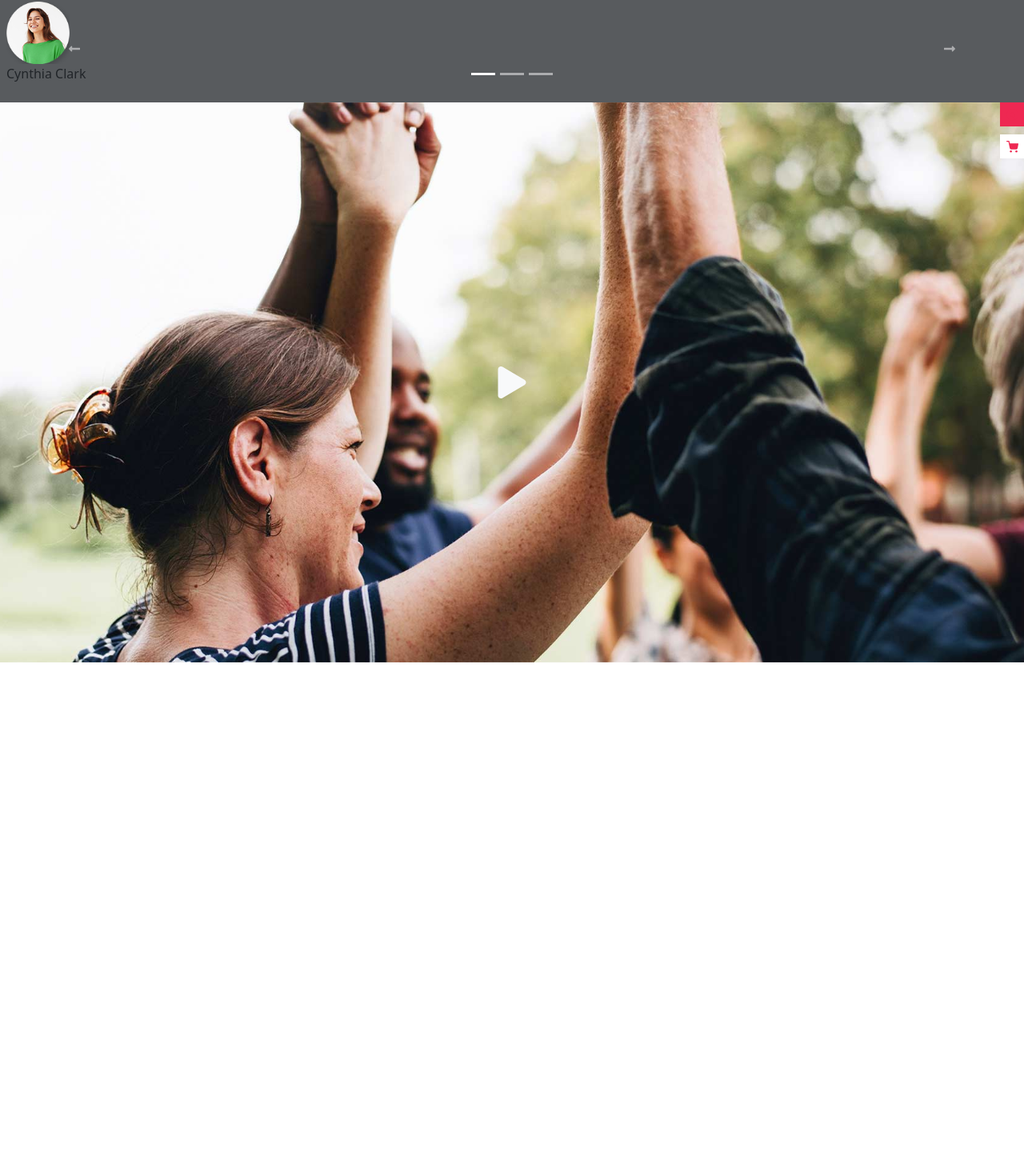
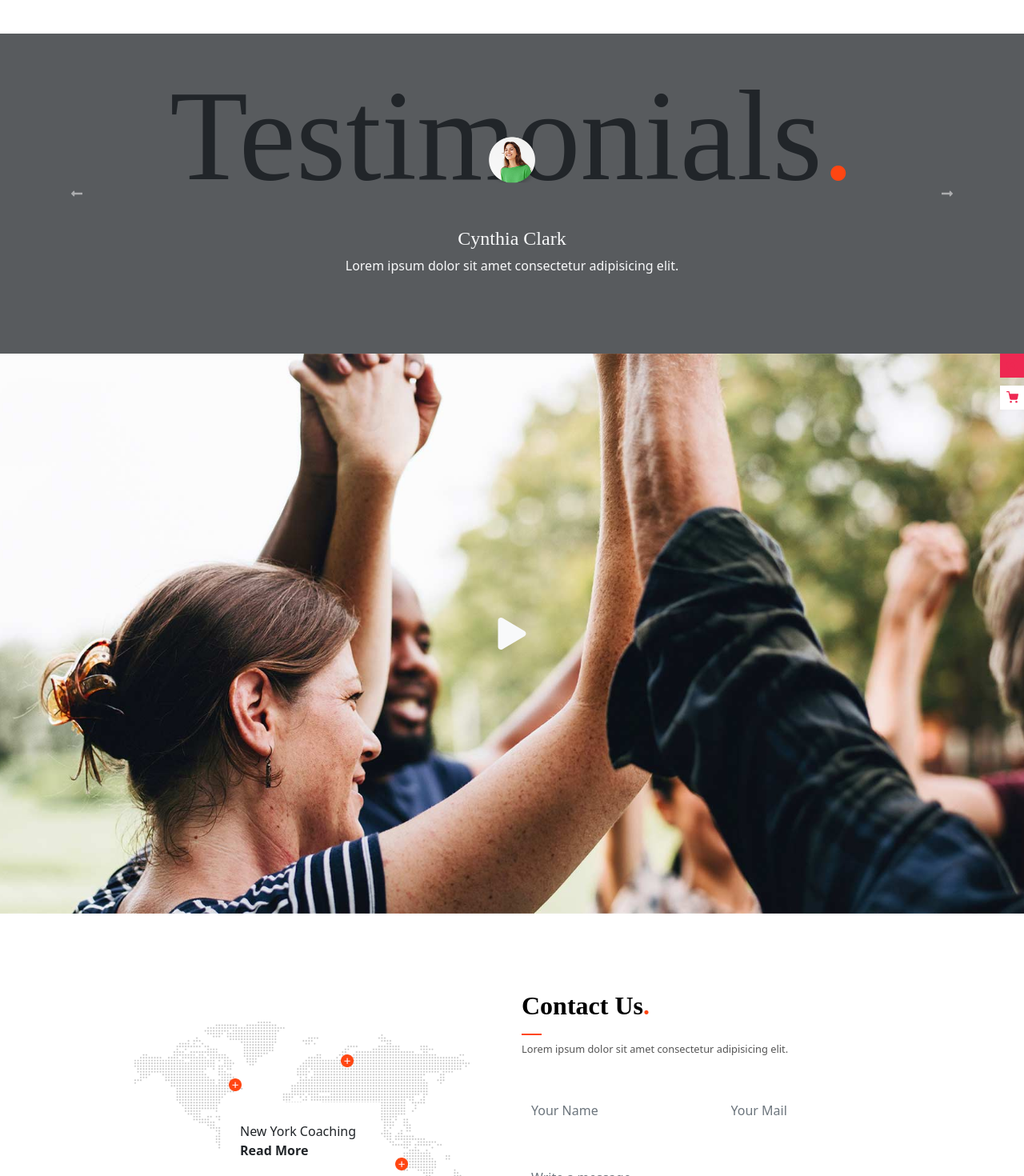
Before and after one commit to Maccio92/proj-html-vuejs, a Vue app: page / in a window 1280 px wide. Shown: the part 4077-5547 px from the top of the page at 80% size. Before the commit the page ends 4905 px from the top, so only its background shows below. Built offline with nearby package versions, Linux system fonts and the light colour scheme; the HTML template or start-up script is replaced by a standard one.

Commit message:
add contact section

```diff
--- a/src/components/Main.vue
+++ b/src/components/Main.vue
@@ -216,7 +216,7 @@
         </div>
     </div>
     <!-- Sezione News -->
-<div class="container mt-5 bg-image-sx">
+<div class="container my-5 bg-image-sx">
     <div class="row row-cols-10">
         <div class="container-80 d-flex flex-column align-items-center">
             <h2 class="section-title m-0">Latest News<span class="point">.</span></h2>
@@ -293,34 +293,21 @@
     </div>
 </div>
     <!-- Sezione Testimonianze   -->
-    <div class="container-fluid bg-dark p-2 bg-opacity-75">
+    <div class="container-fluid bg-dark p-2 bg-opacity-75 height-300 position-relative">
+        <p class="testimonial float">Testimonials<span class="point">.</span></p>
         <div class="row">
-            <div id="carouselExampleIndicators" class="carousel slide" data-bs-interval="false">
-                <div class="carousel-indicators">
-                    <button type="button" data-bs-target="#carouselExampleIndicators" data-bs-slide-to="0" class="active" aria-current="true" aria-label="Slide 1"></button>
-                    <button type="button" data-bs-target="#carouselExampleIndicators" data-bs-slide-to="1" aria-label="Slide 2"></button>
-                    <button type="button" data-bs-target="#carouselExampleIndicators" data-bs-slide-to="2" aria-label="Slide 3"></button>
-                </div>
-                <div class="carousel-inner">
-                    <div class="carousel-item w-25 active">
-                        <img src="../assets/img/h3-img-04.png" class="d-block w-25" alt="...">
-                        <p>Cynthia Clark</p>
-                    </div>
-                    <div class="carousel-item w-25">
-                        <img src="../assets/img/h3-img-07.png" class="d-block w-25" alt="...">
-                    </div>
-                    <div class="carousel-item w-25">
-                        <img src="../assets/img/h3-img-08.png" class="d-block w-25" alt="...">
-                    </div>
-                </div>
-                <button class="carousel-control-prev" type="button" data-bs-target="#carouselExampleIndicators" data-bs-slide="prev">
-                    <span class="fas fa-long-arrow-alt-left carousel-control-prev-icon" aria-hidden="true"></span>
-                </button>
-                <button class="carousel-control-next" type="button" data-bs-target="#carouselExampleIndicators" data-bs-slide="next">
-                    <span class="fas fa-long-arrow-alt-right carousel-control-next-icon" aria-hidden="true"></span>
-                </button>
+            <div class=" position-absolute top-50 start-50 translate-middle m-0 w-50 d-flex flex-column align-items-center">
+                    <img src="../assets/img/h3-img-04.png" class="d-block w-25 p-5" alt="...">
+                    <p class="text-light my-1 testimonial-name ">Cynthia Clark</p>
+                    <p class="text-light fw-light" >Lorem ipsum dolor sit amet consectetur adipisicing elit.</p>
             </div>
         </div>
+        <button class="carousel-control-prev" type="button" data-bs-target="#carouselExampleIndicators" data-bs-slide="prev">
+            <a class="fas fa-long-arrow-alt-left"></a>
+        </button>
+        <button class="carousel-control-next" type="button" data-bs-target="#carouselExampleIndicators" data-bs-slide="next">
+            <a class="fas fa-long-arrow-alt-right" ></a>
+        </button>
     </div>
     <!-- Sezione Video -->
     <div class="container-fluid">
@@ -334,6 +321,34 @@
                 </div>
 
                 <i class="text-light fs-1 fas fa-play position-absolute top-50 start-50 translate-middle"></i>
+            </div>
+        </div>
+    </div>
+    <!-- Sezione Contatti -->
+    <div class="container-80 my-5 ">
+        <div class="row row-cols-12 justify-content-around">
+            <div class="col-6 world my-5 position-relative">
+                <div class="position-absolute inner-text p-4">
+                    <p class="m-0">New York Coaching</p>
+                    <a class="text-decoration-none text-dark fw-bolder" href="#">Read More</a>
+                </div>
+                <img class="pointer-1 position-absolute" src="../assets/img/h1-contact-rev-02.png" alt="">
+                <img class="pointer-2 position-absolute"  src="../assets/img/h1-contact-rev-02.png" alt="">
+                <img class="pointer-3 position-absolute"  src="../assets/img/h1-contact-rev-02.png" alt="">
+            </div>
+            <div class="col-6 my-5">
+                <h2 class="section-title mb-3">Contact Us<span class="point">.</span></h2>
+                <div class="line my-2"></div>
+                <p class="features-caption">Lorem ipsum dolor sit amet consectetur adipisicing elit.</p>
+                <div class="my-5">
+                    <div class="input-group mb-5">
+                        <input type="text" class="form-control border-0" placeholder="Your Name" aria-label="Username" aria-describedby="basic-addon1">
+                        <input type="text" class="form-control border-0" placeholder="Your Mail" aria-label="Username" aria-describedby="basic-addon1">
+                    </div>
+                    <div class="input-group mb-5">
+                        <input type="text" class="form-control border-0" placeholder="Write a message" aria-label="Username" aria-describedby="basic-addon1">
+                    </div>
+                </div>
             </div>
         </div>
     </div>
@@ -558,4 +573,44 @@ cursor: pointer;
 .fill{
     fill: white
 }
+.height-300{
+    height: 400px;
+}
+.testimonial{
+    text-align: center;
+    font-size: 10em;
+    font-family: 'Times New Roman', Times, serif;
+}
+.testimonial-name{
+    font-family: 'Times New Roman', Times, serif;
+    font-size: 1.5em;
+}
+.world{
+    background-image: url("../assets/img/h1-contact-rev-01.png");
+    background-size: 80%;
+    background-position: center;
+    background-repeat: no-repeat;
+}
+.pointer-1{
+    width: 3%;
+    top: 110px;
+    left: 170px;
+}
+.pointer-2{
+    width: 3%;
+    top: 80px;
+    left: 310px;
+}
+.pointer-3{
+    width: 3%;
+    bottom: 75px;
+    right: 130px;
+}
+.inner-text{
+    width: 200px;
+    height: 100px;
+    top: 140px;
+    left: 160px;
+    background-color: white;
+}
 </style>
```
